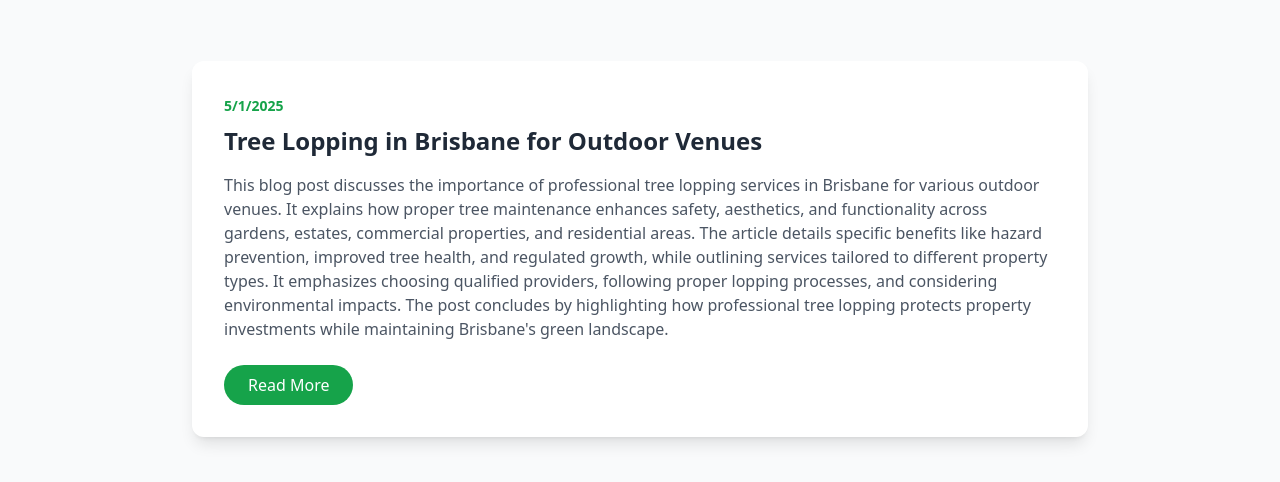
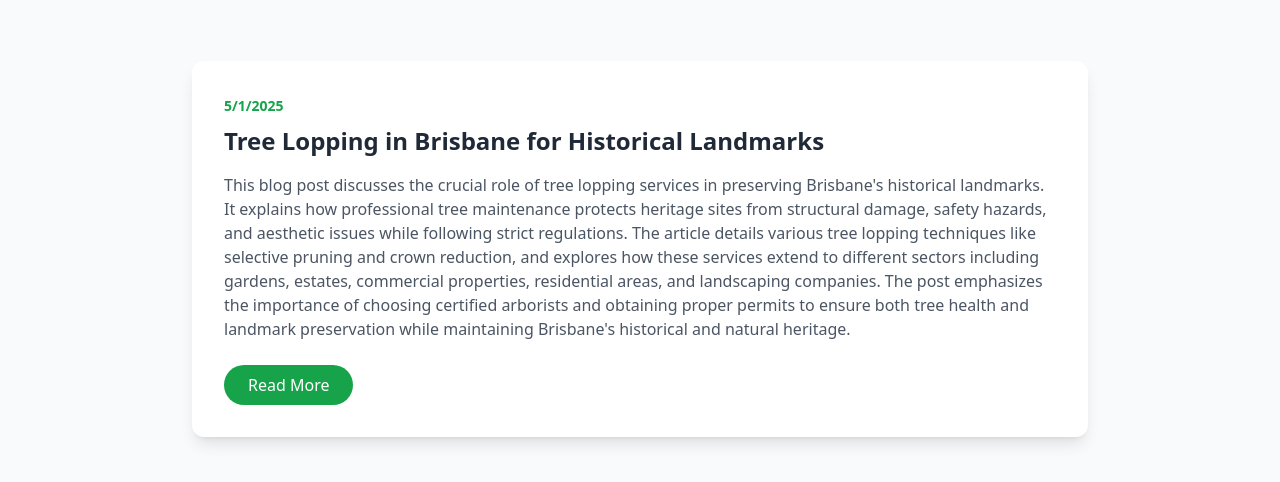
Before and after one commit to briansavic/-expert-arborist-services-in-brisbane---certified--2025-04-29-9xo2l, a plain HTML site: page blog.html in a window 1280 px wide. Shown: the part 299-781 px from the top of the page. Drawn offline with nearby package versions, Linux system fonts and the light colour scheme.

Commit message:
Update blog listing with tree-lopping-in-brisbane-for-historical-landmarks-20250501-3lv.html

```diff
--- a/blog.html
+++ b/blog.html
@@ -26,6 +26,13 @@
             </p>
 
             <div class="max-w-4xl mx-auto">
+                <article class="bg-white rounded-xl shadow-lg p-8 mb-12 hover:shadow-xl transition-shadow duration-300" data-aos="fade-up">
+                    <span class="text-sm text-green-600 font-semibold">5/1/2025</span>
+                    <h2 class="text-2xl font-bold mt-2 mb-4 text-gray-800">Tree Lopping in Brisbane for Historical Landmarks</h2>
+                    <p class="text-gray-600 mb-6">This blog post discusses the crucial role of tree lopping services in preserving Brisbane's historical landmarks. It explains how professional tree maintenance protects heritage sites from structural damage, safety hazards, and aesthetic issues while following strict regulations. The article details various tree lopping techniques like selective pruning and crown reduction, and explores how these services extend to different sectors including gardens, estates, commercial properties, residential areas, and landscaping companies. The post emphasizes the importance of choosing certified arborists and obtaining proper permits to ensure both tree health and landmark preservation while maintaining Brisbane's historical and natural heritage.</p>
+                    <a href="https://briansavic.github.io/-expert-arborist-services-in-brisbane---certified--2025-04-29-9xo2l/blog/tree-lopping-in-brisbane-for-historical-landmarks-20250501-3lv.html" class="inline-block px-6 py-2 bg-green-600 text-white rounded-full hover:bg-green-700 transition-colors">Read More</a>
+                </article>
+
                 <article class="bg-white rounded-xl shadow-lg p-8 mb-12 hover:shadow-xl transition-shadow duration-300" data-aos="fade-up">
                     <span class="text-sm text-green-600 font-semibold">5/1/2025</span>
                     <h2 class="text-2xl font-bold mt-2 mb-4 text-gray-800">Tree Lopping in Brisbane for Outdoor Venues</h2>
```
